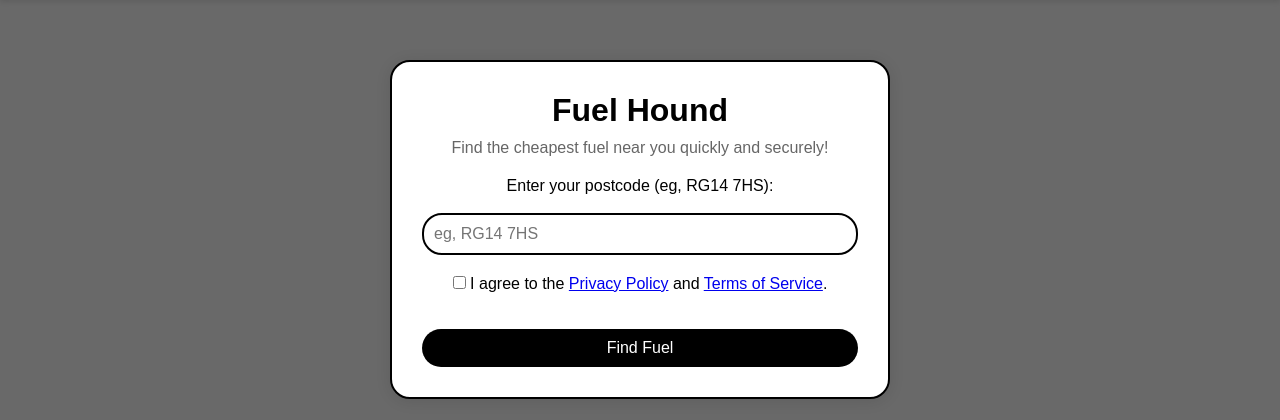
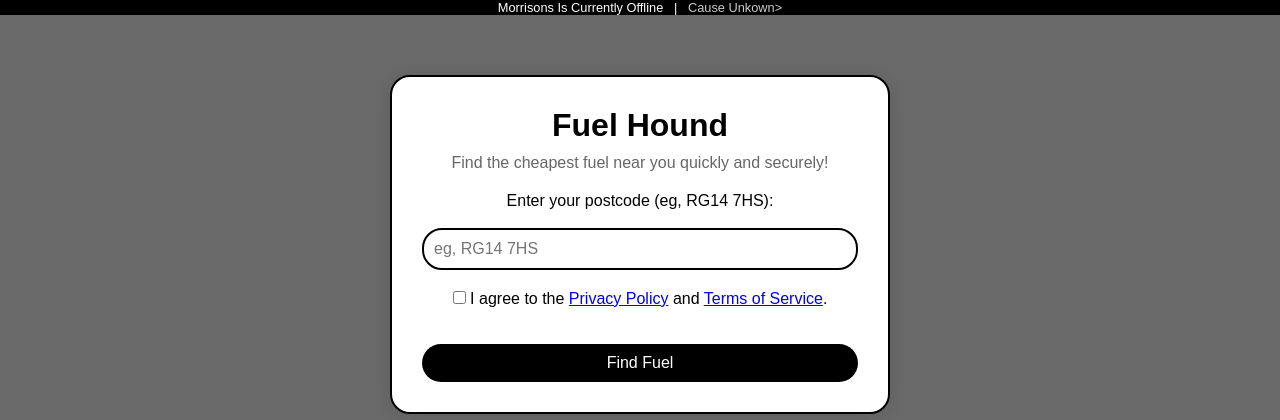
Before and after one commit to Darbyshire64/FuelHound, a Flask app: page / in a window 1280 px wide. Shown: the part 43-463 px from the top of the page. Run offline with Flask 3, Linux system fonts and the light colour scheme.

Commit message:
Added Morrisons Annoucment

```diff
--- a/app.py
+++ b/app.py
@@ -2,6 +2,8 @@ from flask import Flask, render_template, request, session, jsonify
 import getdata
 import json
 import os
+
+#Updated With New announcment Data
 
 # Run Self Tests
 print("Checking Dependecies")
--- a/static/css/style.css
+++ b/static/css/style.css
@@ -164,3 +164,24 @@ footer {
             pointer-events: none;
             opacity: 0.5;
         }
+        .announcement {
+            display: inline-block;
+            height: 100%;
+            text-align: center;
+            width: 100%;
+            background: black;
+            color: white;
+            font-family: Arial, sans;
+            margin: 0;
+            padding: 0;
+            vertical-align: middle;
+            font-size: 0.8em;
+          }
+
+          .announcement a {
+            color: #ccc;
+          }
+
+          .announcement a:hover {
+            color: red;
+          }
--- a/templates/index.html
+++ b/templates/index.html
@@ -16,7 +16,9 @@
             <li><a href="/api/doc">API </a></li>
         </ul>
     </nav>
-
+    <div class="announcement">
+        <p>Morrisons Is Currently Offline&nbsp;&nbsp;&nbsp;|&nbsp;&nbsp;&nbsp;<a>Cause Unkown></a></p>
+    </div>
     <div class="container">
         <header>
             <h1>Fuel Hound</h1>
```
